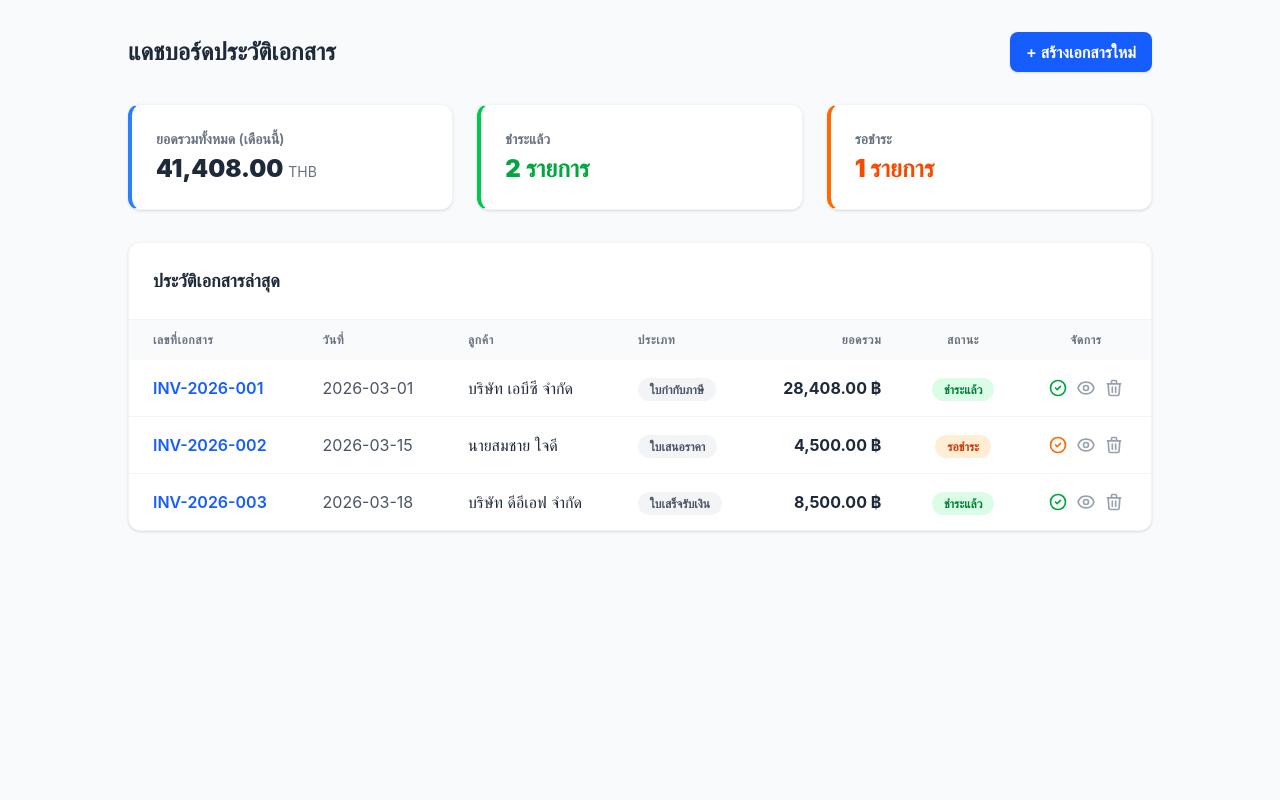
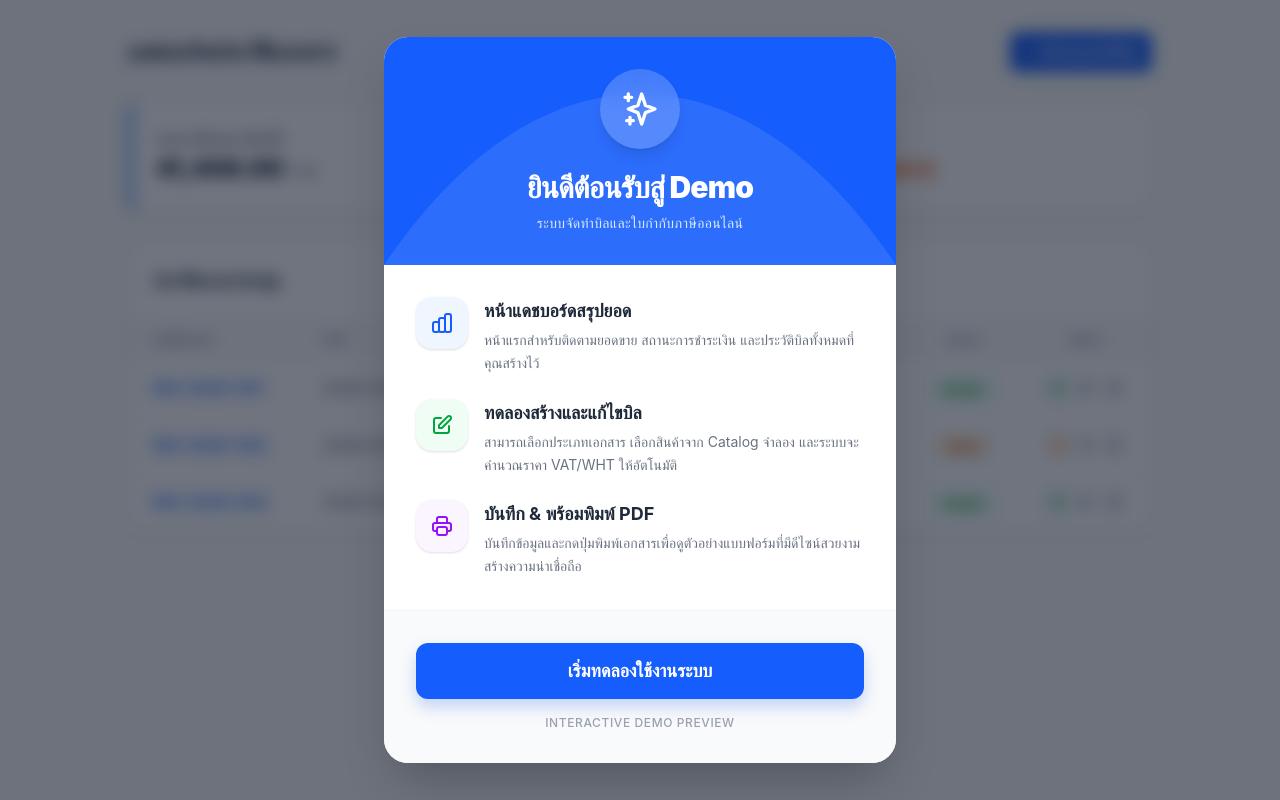
Before and after one commit to apichet2608/ERP-APP, a React (Vite) app: page / in a window 1280 px wide. Built offline with nearby package versions, Linux system fonts and the light colour scheme.

Commit message:
update welcome

```diff
--- a/src/App.tsx
+++ b/src/App.tsx
@@ -74,7 +74,85 @@ const docTypeLabels: any = {
   TAX_INVOICE: "ใบกำกับภาษี",
 };
 
+const WelcomeModal = ({ show, onClose }: { show: boolean, onClose: () => void }) => {
+  if (!show) return null;
+  return (
+    <div className="fixed inset-0 z-100 flex items-center justify-center p-4 bg-gray-900/60 backdrop-blur-sm print:hidden">
+      <div className="bg-white rounded-3xl shadow-2xl w-full max-w-lg overflow-hidden transform transition-all">
+        <div className="bg-blue-600 p-8 text-white text-center relative overflow-hidden">
+          <div className="absolute top-0 left-0 w-full h-full opacity-10 pointer-events-none">
+            <svg viewBox="0 0 100 100" preserveAspectRatio="none" className="w-full h-full">
+              <path d="M0,100 C30,0 70,0 100,100 Z" fill="currentColor" />
+            </svg>
+          </div>
+          <div className="w-20 h-20 bg-white/20 rounded-full flex items-center justify-center mx-auto mb-5 backdrop-blur-md relative z-10 shadow-lg">
+            <svg xmlns="http://www.w3.org/2000/svg" className="h-10 w-10 text-white" fill="none" viewBox="0 0 24 24" stroke="currentColor">
+              <path strokeLinecap="round" strokeLinejoin="round" strokeWidth={2} d="M5 3v4M3 5h4M6 17v4m-2-2h4m5-16l2.286 6.857L21 12l-5.714 2.143L13 21l-2.286-6.857L5 12l5.714-2.143L13 3z" />
+            </svg>
+          </div>
+          <h2 className="text-3xl font-black mb-2 relative z-10 tracking-tight">ยินดีต้อนรับสู่ Demo</h2>
+          <p className="text-blue-100 text-sm relative z-10 font-medium tracking-wide">ระบบจัดทำบิลและใบกำกับภาษีออนไลน์</p>
+        </div>
+
+        <div className="p-8 space-y-6 bg-white">
+          <div className="flex gap-4 items-start group">
+            <div className="bg-blue-50 p-3.5 rounded-2xl text-blue-600 shrink-0 group-hover:bg-blue-600 group-hover:text-white transition-colors duration-300 shadow-sm">
+              <svg xmlns="http://www.w3.org/2000/svg" className="h-6 w-6" fill="none" viewBox="0 0 24 24" stroke="currentColor">
+                <path strokeLinecap="round" strokeLinejoin="round" strokeWidth={2} d="M9 19v-6a2 2 0 00-2-2H5a2 2 0 00-2 2v6a2 2 0 002 2h2a2 2 0 002-2zm0 0V9a2 2 0 012-2h2a2 2 0 012 2v10m-6 0a2 2 0 002 2h2a2 2 0 002-2m0 0V5a2 2 0 012-2h2a2 2 0 012 2v14a2 2 0 01-2 2h-2a2 2 0 01-2-2z" />
+              </svg>
+            </div>
+            <div>
+              <h3 className="font-bold text-gray-800 text-lg mb-1">หน้าแดชบอร์ดสรุปยอด</h3>
+              <p className="text-gray-500 text-sm leading-relaxed">หน้าแรกสำหรับติดตามยอดขาย สถานะการชำระเงิน และประวัติบิลทั้งหมดที่คุณสร้างไว้</p>
+            </div>
+          </div>
+
+          <div className="flex gap-4 items-start group">
+            <div className="bg-green-50 p-3.5 rounded-2xl text-green-600 shrink-0 group-hover:bg-green-600 group-hover:text-white transition-colors duration-300 shadow-sm">
+              <svg xmlns="http://www.w3.org/2000/svg" className="h-6 w-6" fill="none" viewBox="0 0 24 24" stroke="currentColor">
+                <path strokeLinecap="round" strokeLinejoin="round" strokeWidth={2} d="M11 5H6a2 2 0 00-2 2v11a2 2 0 002 2h11a2 2 0 002-2v-5m-1.414-9.414a2 2 0 112.828 2.828L11.828 15H9v-2.828l8.586-8.586z" />
+              </svg>
+            </div>
+            <div>
+              <h3 className="font-bold text-gray-800 text-lg mb-1">ทดลองสร้างและแก้ไขบิล</h3>
+              <p className="text-gray-500 text-sm leading-relaxed">สามารถเลือกประเภทเอกสาร เลือกสินค้าจาก Catalog จำลอง และระบบจะคำนวณราคา VAT/WHT ให้อัตโนมัติ</p>
+            </div>
+          </div>
+
+          <div className="flex gap-4 items-start group">
+            <div className="bg-purple-50 p-3.5 rounded-2xl text-purple-600 shrink-0 group-hover:bg-purple-600 group-hover:text-white transition-colors duration-300 shadow-sm">
+              <svg xmlns="http://www.w3.org/2000/svg" className="h-6 w-6" fill="none" viewBox="0 0 24 24" stroke="currentColor">
+                <path strokeLinecap="round" strokeLinejoin="round" strokeWidth={2} d="M17 17h2a2 2 0 002-2v-4a2 2 0 00-2-2H5a2 2 0 00-2 2v4a2 2 0 002 2h2m2 4h6a2 2 0 002-2v-4a2 2 0 00-2-2H9a2 2 0 00-2 2v4a2 2 0 002 2zm8-12V5a2 2 0 00-2-2H9a2 2 0 00-2 2v4h10z" />
+              </svg>
+            </div>
+            <div>
+              <h3 className="font-bold text-gray-800 text-lg mb-1">บันทึก & พร้อมพิมพ์ PDF</h3>
+              <p className="text-gray-500 text-sm leading-relaxed">บันทึกข้อมูลและกดปุ่มพิมพ์เอกสารเพื่อดูตัวอย่างแบบฟอร์มที่มีดีไซน์สวยงาม สร้างความน่าเชื่อถือ</p>
+            </div>
+          </div>
+        </div>
+
+        <div className="p-8 bg-gray-50 border-t border-gray-100 flex flex-col items-center">
+          <button
+            onClick={onClose}
+            className="bg-blue-600 hover:bg-blue-700 text-white w-full py-3.5 rounded-xl font-bold text-lg shadow-[0_8px_16px_rgba(37,99,235,0.25)] hover:shadow-[0_12px_20px_rgba(37,99,235,0.35)] hover:-translate-y-0.5 transition-all duration-300 cursor-pointer"
+          >
+            เริ่มทดลองใช้งานระบบ
+          </button>
+          <p className="text-xs text-gray-400 mt-4 font-medium uppercase tracking-wider">Interactive Demo Preview</p>
+        </div>
+      </div>
+    </div>
+  );
+};
+
 const InvoiceDemo = () => {
+  const [showWelcome, setShowWelcome] = useState(true);
+
+  const closeWelcome = () => {
+    setShowWelcome(false);
+  };
+
   const [viewMode, setViewMode] = useState<"dashboard" | "invoice">(
     "dashboard",
   );
@@ -276,6 +354,7 @@ const InvoiceDemo = () => {
     const pendingCount = historyList.filter((doc) => doc.status === "PENDING").length;
     return (
       <div className="p-4 md:p-8 bg-gray-50 min-h-screen font-sans text-gray-800">
+        <WelcomeModal show={showWelcome} onClose={closeWelcome} />
         <div className="max-w-5xl mx-auto">
           <div className="flex justify-between items-center mb-8">
             <h1 className="text-2xl font-bold text-gray-800">
```
